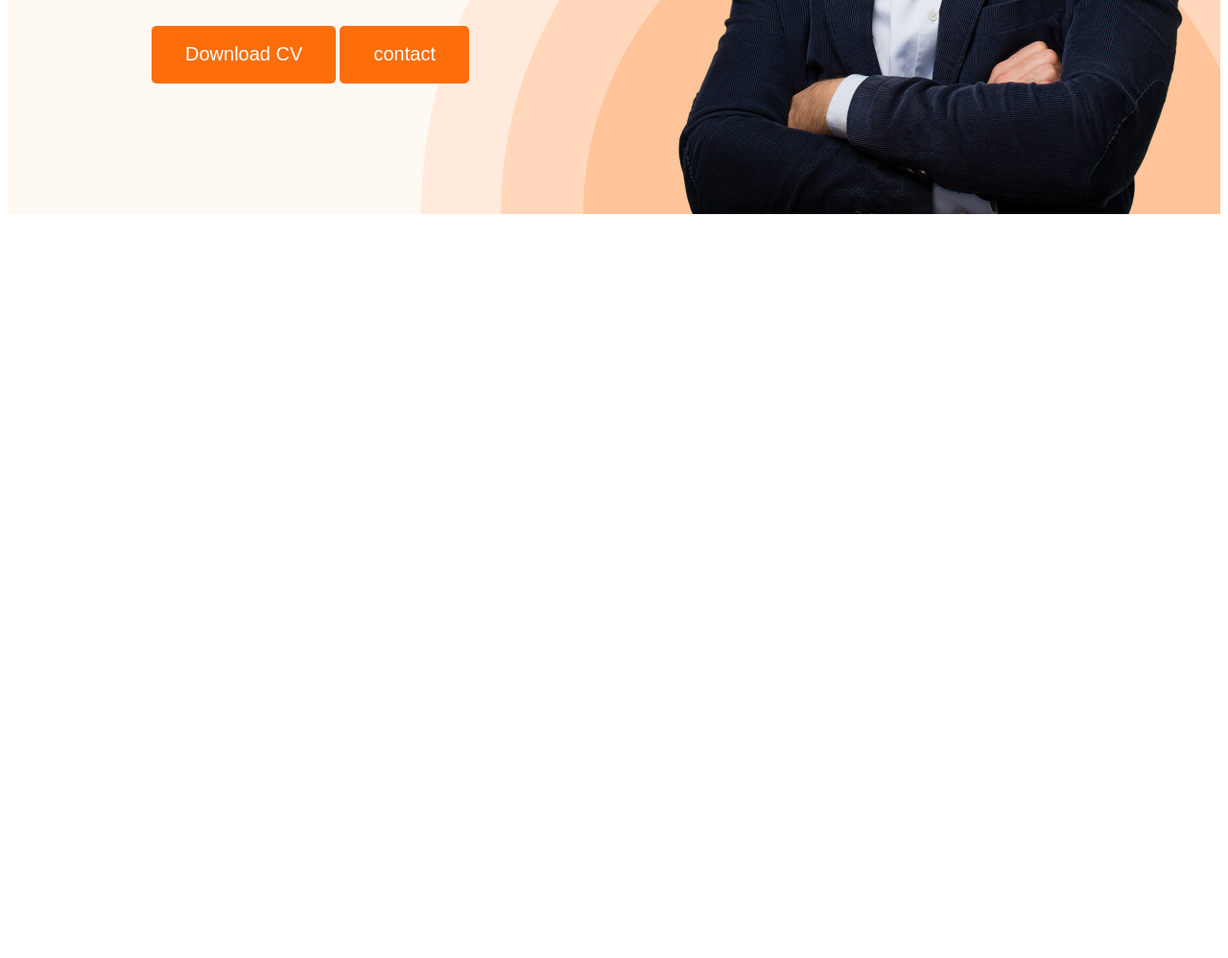
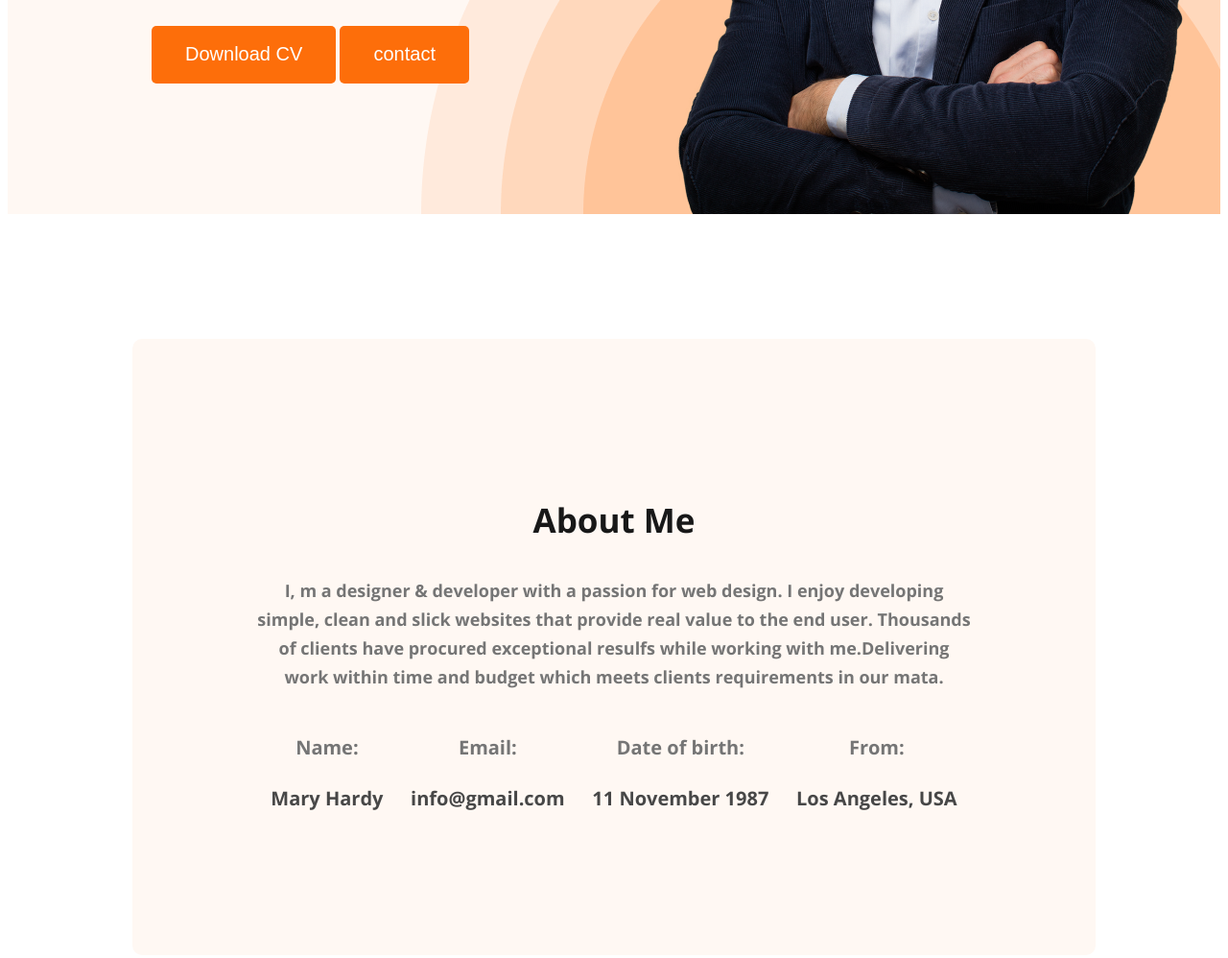
Before and after one commit to ANIK-MOHANTA24/webdeveloper-portfolio, a plain HTML site: page index.html in a window 1280 px wide. Shown: the part 642-1640 px from the top of the page at 96% size. Before the commit the page ends 873 px from the top, so only its background shows below. Drawn offline with nearby package versions, Linux system fonts and the light colour scheme.

Commit message:
about section cerated

```diff
--- a/index.html
+++ b/index.html
@@ -37,7 +37,39 @@
     </div>
   </header>
   <main>
+    <section class="about">
+      <h3 class="section-title">About Me</h3>
+      <p class="section-description">
+        I, m a designer & developer with a passion for web design. I enjoy developing simple, clean and slick websites
+        that provide real value to the end user. Thousands of clients have procured exceptional resulfs while working
+        with me.Delivering work within time and budget which meets clients
+        requirements in our mata.
+      </p>
 
+      <div class="about-info-container">
+        <!-- .about-info*4>h4.info-title+p.info-description -->
+        <div class="about-info">
+          <h4 class="info-title">Name:
+          </h4>
+          <p class="info-description">Mary Hardy</p>
+        </div>
+        <div class="about-info">
+          <h4 class="info-title">Email:
+          </h4>
+          <p class="info-description">info@gmail.com</p>
+        </div>
+        <div class="about-info">
+          <h4 class="info-title">Date of birth:
+          </h4>
+          <p class="info-description">11 November 1987</p>
+        </div>
+        <div class="about-info">
+          <h4 class="info-title">From:
+          </h4>
+          <p class="info-description">Los Angeles, USA</p>
+        </div>
+      </div>
+    </section>
   </main>
   <footer>
 
--- a/styles/portfolio.css
+++ b/styles/portfolio.css
@@ -14,6 +14,21 @@ body {
   font-size: 20px;
   font-weight: 700px;
   padding: 18px 35px 19px 35px;
+}
+
+.section-title {
+  color: #181818;
+  text-align: center;
+  font-size: 35px;
+  font-weight: 700;
+}
+.section-description {
+  color: #757575;
+  text-align: center;
+  font-size: 18px;
+
+  font-weight: 400;
+  line-height: 30px;
 }
 
 /* nav related styles */
@@ -79,3 +94,36 @@ nav a {
   margin-top: 0px;
   margin-bottom: 30px;
 }
+/* main section styles */
+main {
+  max-width: 1440px;
+  /* height: 550px; */
+  margin: 0 auto;
+}
+/* about section styles */
+.about {
+  padding: 130px;
+  border-radius: 10px;
+  background: #fff8f3;
+  margin: 130px;
+}
+.about-info-container {
+  display: flex;
+  justify-content: space-around;
+}
+.about-info {
+  text-align: center;
+}
+.info-title {
+  color: #757575;
+  font-size: 20px;
+  font-weight: 400;
+  /* line-height: 30px; */
+}
+
+.info-description {
+  color: #474747;
+  font-size: 20px;
+  font-weight: 700;
+  /* line-height: 30px; */
+}
```
